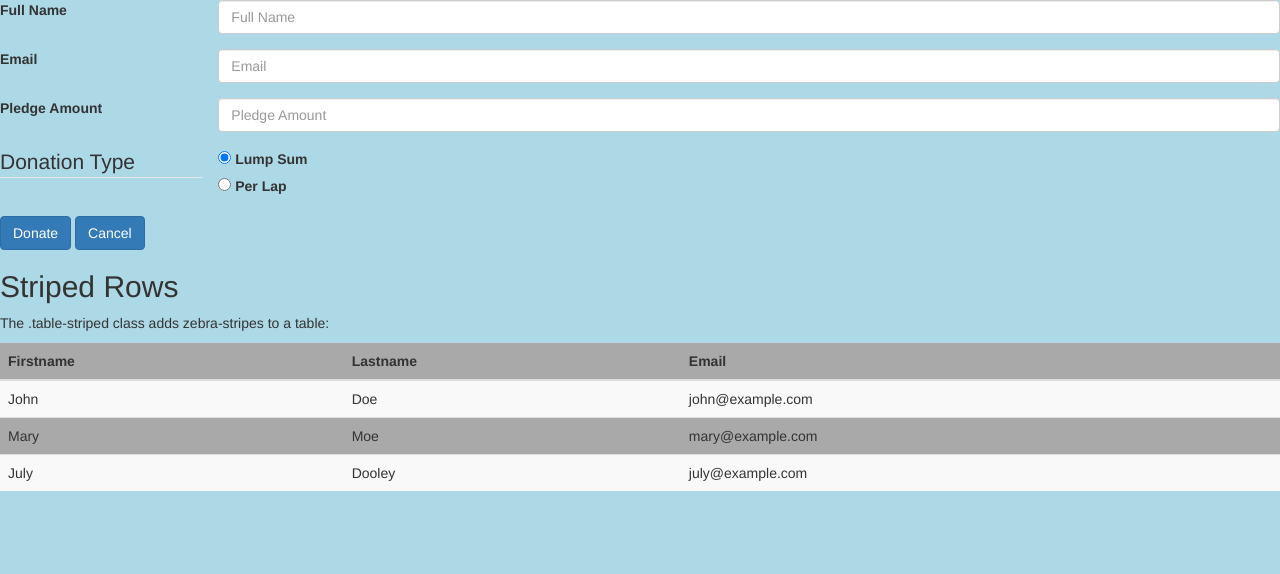
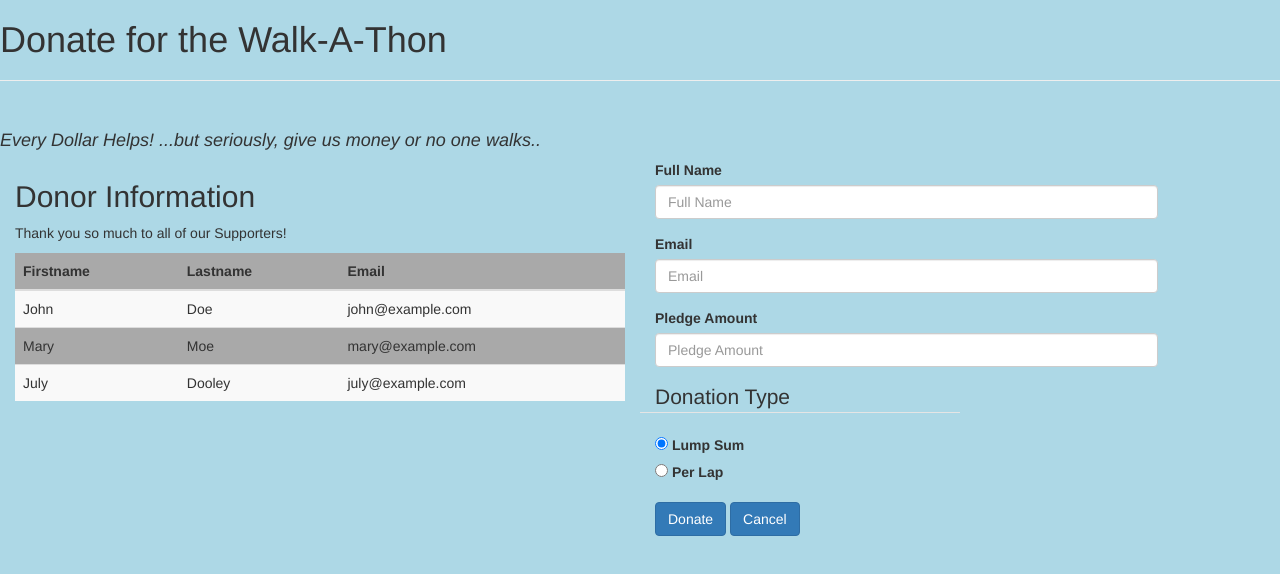
Before and after one commit to hfrankst/NSS-walk-a-thon, a plain HTML site: page index.html in a window 1280 px wide. Drawn offline with nearby package versions, Linux system fonts and the light colour scheme.

Commit message:
working on the Bootstrap css first, have the html layout done

```diff
--- a/css/styles.css
+++ b/css/styles.css
@@ -1,4 +1,6 @@
-
+*{
+	/*border: 1px solid red;*/
+}
 body {
 	/*border:  	1px solid black;*/
 	background-color: lightblue;
@@ -7,3 +9,27 @@ body {
 .table-striped {
 	background-color: darkgrey !important;
 }
+
+.form-container {
+	display: inline-block;
+}
+
+.table-container {
+	display: inline-block;
+}
+
+.form-control {
+	width: 100%;
+}
+
+.table {
+	width: 100%;
+}
+
+/*.pull-right {
+	text-align: left;
+}
+
+.pull-left {
+	text-align: justify;
+}*/
--- a/index.html
+++ b/index.html
@@ -10,34 +10,69 @@
 	<link rel="stylesheet" type="text/css" href="css/styles.css">
 </head>
 <body>
+	<header>
+		<h1>Donate for the Walk-A-Thon</h1><hr><br>
+		<h4><em>Every Dollar Helps!  ...but seriously, give us money or no one walks..</em></h4>
+	</header>
+
+	<div class="table-container col-md-6">
+	  <h2>Donor Information</h2>
+	  <p>Thank you so much to all of our Supporters!</p>
+	  <table class="table table-striped"><!--probably will have to build the table else where and append it to this class -->
+	    <thead>
+	      <tr>
+	        <th>Firstname</th>
+	        <th>Lastname</th>
+	        <th>Email</th>
+	      </tr>
+	    </thead>
+	    <tbody>
+	      <tr>
+	        <td>John</td>
+	        <td>Doe</td>
+	        <td>john@example.com</td>
+	      </tr>
+	      <tr>
+	        <td>Mary</td>
+	        <td>Moe</td>
+	        <td>mary@example.com</td>
+	      </tr>
+	      <tr>
+	        <td>July</td>
+	        <td>Dooley</td>
+	        <td>july@example.com</td>
+	      </tr>
+	    </tbody>
+	  </table>
+	</div>
 
 <!-- the following is a bootstrap grid form  -->
-<div class="form-container">
+<div class="form-container col-md-6">
   <form>
 
     <div class="form-group row"><!-- this div holds the name input -->
-      <label for="inputName" class="col-sm-2 col-form-label">Full Name</label>
+      <label for="inputName" class="col-sm-6 col-md-8 col-form-label">Full Name</label>
       <div class="col-sm-10">
         <input type="text" class="form-control" id="inputName" placeholder="Full Name">
       </div>
     </div>
 
     <div class="form-group row"><!-- this div holds the email input -->
-      <label for="inputEmail" class="col-sm-2 col-form-label">Email</label>
+      <label for="inputEmail" class="col-sm-6 col-form-label">Email</label>
       <div class="col-sm-10">
         <input type="email" class="form-control" id="inputEmail" placeholder="Email">
       </div>
     </div>
 
     <div class="form-group row"><!-- this div holds the donation input -->
-      <label for="inputDonation" class="col-sm-2 col-form-label">Pledge Amount</label>
+      <label for="inputDonation" class="col-sm-6 col-form-label">Pledge Amount</label>
       <div class="col-sm-10">
         <input type="number" class="form-control" id="inputDonation" placeholder="Pledge Amount">
       </div>
     </div>
 
     <fieldset class="form-group row"><!-- this holds the radio buttons for the donation type -->
-      <legend class="col-form-legend col-sm-2">Donation Type</legend>
+      <legend class="col-form-legend col-sm-6">Donation Type</legend>
       <div class="col-sm-10">
         <div class="form-check">
           <label class="form-check-label">
@@ -57,48 +92,13 @@
     </fieldset>
     <!-- the div holding the Donate and Cancel buttons -->
     <div class="form-group row">
-      <div class="offset-sm-2 col-sm-10">
+      <div class="offset-sm-6 col-sm-10">
         <button type="submit" class="btn btn-primary">Donate</button>
         <button type="reset" class="btn btn-primary">Cancel</button><!-- need to make a reset function for this button -->
       </div>
     </div>
   </form>
 </div><!--end of the container div -->
-
-<!-- TABLE STARTS HERE -->
-
-
-<div class="table-container">
-  <h2>Striped Rows</h2>
-  <p>The .table-striped class adds zebra-stripes to a table:</p>
-  <table class="table table-striped"><!--probably will have to build the table else where and append it to this class -->
-    <thead>
-      <tr>
-        <th>Firstname</th>
-        <th>Lastname</th>
-        <th>Email</th>
-      </tr>
-    </thead>
-    <tbody>
-      <tr>
-        <td>John</td>
-        <td>Doe</td>
-        <td>john@example.com</td>
-      </tr>
-      <tr>
-        <td>Mary</td>
-        <td>Moe</td>
-        <td>mary@example.com</td>
-      </tr>
-      <tr>
-        <td>July</td>
-        <td>Dooley</td>
-        <td>july@example.com</td>
-      </tr>
-    </tbody>
-  </table>
-</div>
-
 
 
 
--- a/js/donorInfo.js
+++ b/js/donorInfo.js
@@ -7,5 +7,6 @@ var Donor = (function(moneyDonor){
 
 
 	//the addDonor method will be here and this will be how the info gets put into the info object.
+	moneyDonor.addDonor()
 
 })(Donor || {});
--- a/js/switchBoard.js
+++ b/js/switchBoard.js
@@ -5,4 +5,5 @@ var Donor = (function(moneyDonor){
 
 
 
+
 })(Donor || {});
```
